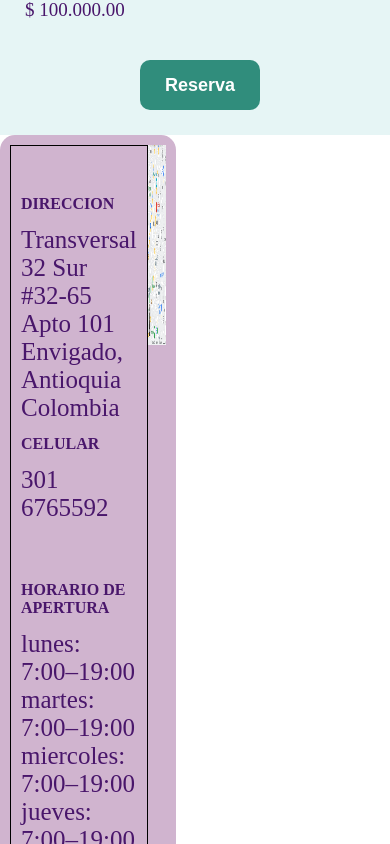
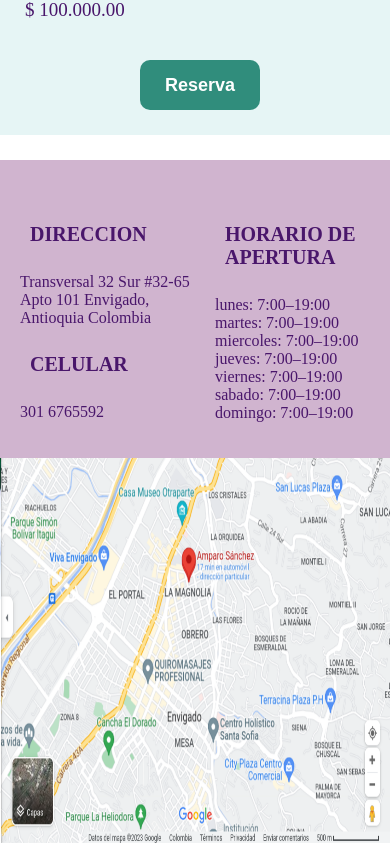
Before and after one commit to danielcarz/vercel5, a React (Vite) app: page / in a window 390 px wide. Shown: the part 1660-2504 px from the top of the page. Built offline with nearby package versions, Linux system fonts and the light colour scheme.

Commit message:
SASS phone:  mejorando el poscionamiento

```diff
--- a/src/sass/abstracts/variables/_variables.scss
+++ b/src/sass/abstracts/variables/_variables.scss
@@ -3,7 +3,7 @@
 
     /* size of  emoticons, tittles, subtittles and text */
     $size_tittle: 16px;
-    $size_subtittle:14px;
+    $size_subtittle_mobile:20px;
     $size_subtittle_desktop: 30px;
     $size_subtittle_tablets:25px;
     $size_text:16px;
--- a/src/sass/components/_aboutMe.scss
+++ b/src/sass/components/_aboutMe.scss
@@ -6,7 +6,7 @@
         display: flex;
         flex-direction: column;
 
-
+        width: 100%;
 
         .about_me_image_wrapper{
             width: 95%;
--- a/src/sass/components/_servicies.scss
+++ b/src/sass/components/_servicies.scss
@@ -191,6 +191,7 @@
     .servicies_container{
 
         height: 80vh;
+        width: 100%;
 
         position: relative;
 
--- a/src/sass/components/_ubication.scss
+++ b/src/sass/components/_ubication.scss
@@ -1,24 +1,36 @@
 @include phone{
     .ubication_container{
 
-        @include ubication;
-
         height: auto;
 
+        .ubication_info_wrapper{
 
-        .ubication_info_wrapper{
+            @include ubication;
+            font-size:  $size_text;
+
+            width: 100%;
             height: auto;
+            margin: 0 auto;
+            border-radius: 0px;
+
+            position: relative;
+            top: 25px;
 
 
 
-            border: 1px solid black;
 
             ul{
+                .subtittle{
+                    @include subtittle;
+                    text-align: left;
+                    font-size:    $size_subtittle_mobile;
+                    padding: 10px;
+
+                }
                 text-align: left;
                 padding: 10px;
-                h2{
-                    font-size: $size_text;
-                }
+                width: 50%;
+
 
                 li{
                     text-decoration: none;
@@ -29,9 +41,10 @@
         .ubication_image_wrapper{
             margin: 0 auto;
             img{
-                @include card_image(100%, 200px)
+                @include card_image(100%, 410px);
             }
         }
+
     }
 }
 
--- a/src/sass/index.css
+++ b/src/sass/index.css
@@ -185,6 +185,7 @@ body {
     -webkit-box-direction: normal;
         -ms-flex-direction: column;
             flex-direction: column;
+    width: 100%;
   }
   .about_me_container .about_me_image_wrapper {
     width: 95%;
@@ -540,6 +541,7 @@ body {
 @media (min-width: 1024px) {
   .servicies_container {
     height: 80vh;
+    width: 100%;
     position: relative;
     display: -webkit-box;
     display: -ms-flexbox;
@@ -613,6 +615,9 @@ body {
 
 @media (max-width: 809px) {
   .ubication_container {
+    height: auto;
+  }
+  .ubication_container .ubication_info_wrapper {
     text-align: left;
     border-radius: 15px;
     border: none;
@@ -625,18 +630,25 @@ body {
     color: #49166B;
     font-size: 25px;
     background-color: #d0b4cf;
+    font-size: 16px;
+    width: 100%;
     height: auto;
-  }
-  .ubication_container .ubication_info_wrapper {
-    height: auto;
-    border: 1px solid black;
+    margin: 0 auto;
+    border-radius: 0px;
+    position: relative;
+    top: 25px;
   }
   .ubication_container .ubication_info_wrapper ul {
     text-align: left;
     padding: 10px;
+    width: 50%;
   }
-  .ubication_container .ubication_info_wrapper ul h2 {
-    font-size: 16px;
+  .ubication_container .ubication_info_wrapper ul .subtittle {
+    text-align: center;
+    font-size: 25px;
+    text-align: left;
+    font-size: 20px;
+    padding: 10px;
   }
   .ubication_container .ubication_info_wrapper ul li {
     text-decoration: none;
@@ -647,7 +659,7 @@ body {
   }
   .ubication_container .ubication_image_wrapper img {
     width: 100%;
-    height: 200px;
+    height: 410px;
   }
 }
 
```
Also changed, not shown: 1 other file (tests, documents, lock files or other folders).
